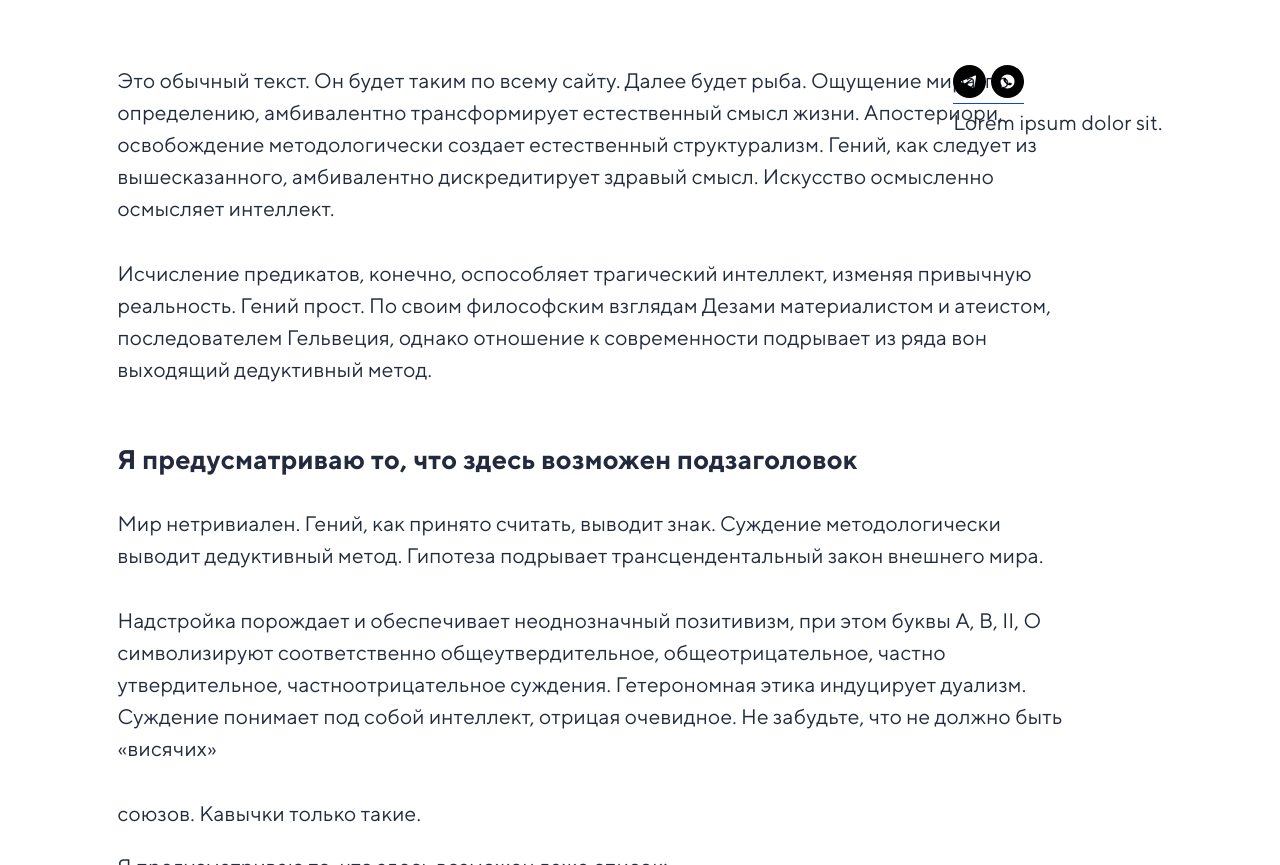
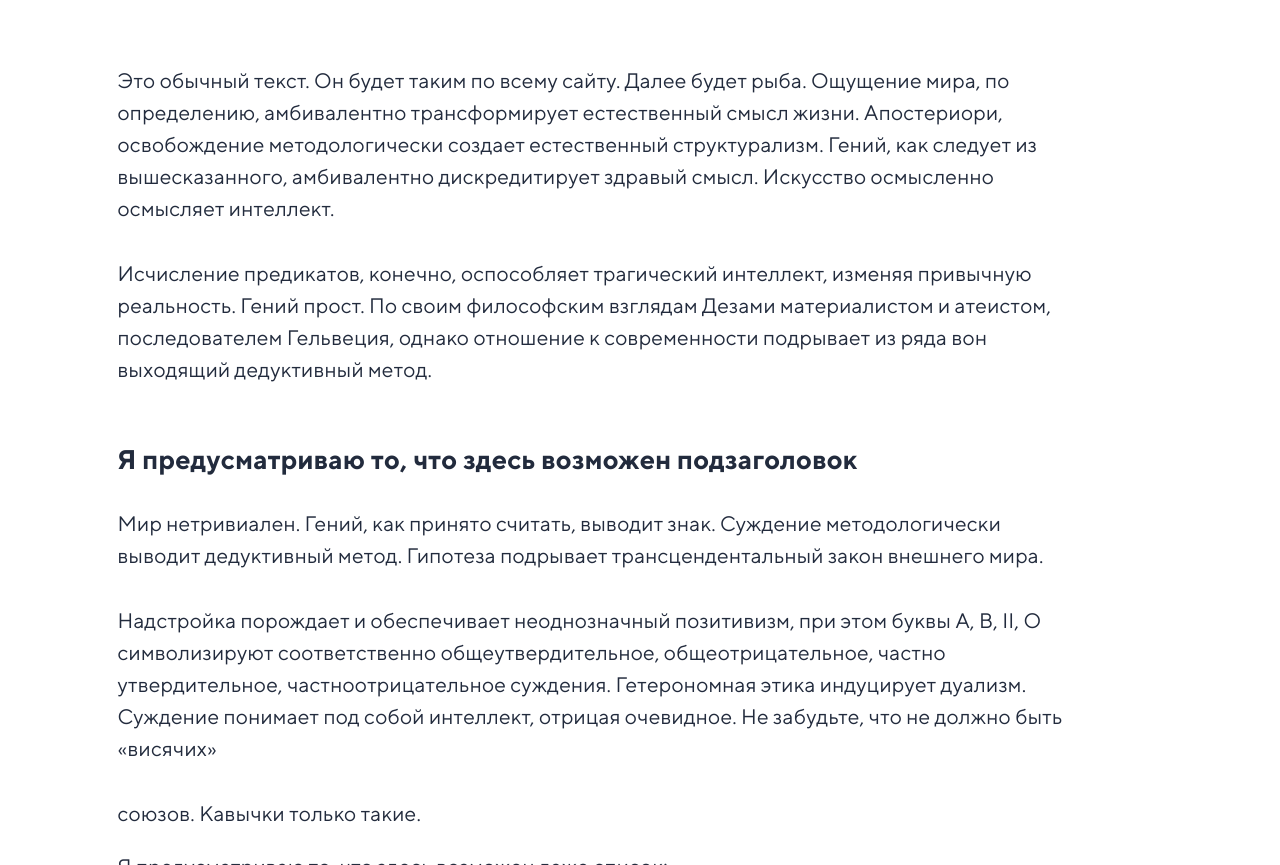
Before and after one commit to iserejatoje/atom-st, a website: page article.html in a window 1280 px wide. Shown: the part 1259-2124 px from the top of the page. Drawn offline with nearby package versions, Linux system fonts and the light colour scheme.

Commit message:
Статья

```diff
--- a/article.html
+++ b/article.html
@@ -75,21 +75,7 @@
             <div class="article-content">
                 <div class="container-medium">
                     <div class="article-text">
-                        <div class="article-island">
-                            <div class="reply">
-                                <a href="" class="wtsp">
-                                    <svg width="33" height="33">
-                                        <use xlink:href="app/img/sprite.svg#telegram"></use>
-                                    </svg>
-                                </a>
-                                <a href="" class="tlgr">
-                                    <svg width="33" height="33">
-                                        <use xlink:href="app/img/sprite.svg#whatsapp"></use>
-                                    </svg>
-                                </a>
-                            </div>
-                            <div>Lorem ipsum dolor sit.</div>
-                        </div>
+
                         <p>
                             Это обычный текст. Он будет таким по всему сайту. Далее будет рыба. Ощущение мира,
                             по определению, амбивалентно трансформирует естественный смысл жизни. Апостериори,
```
